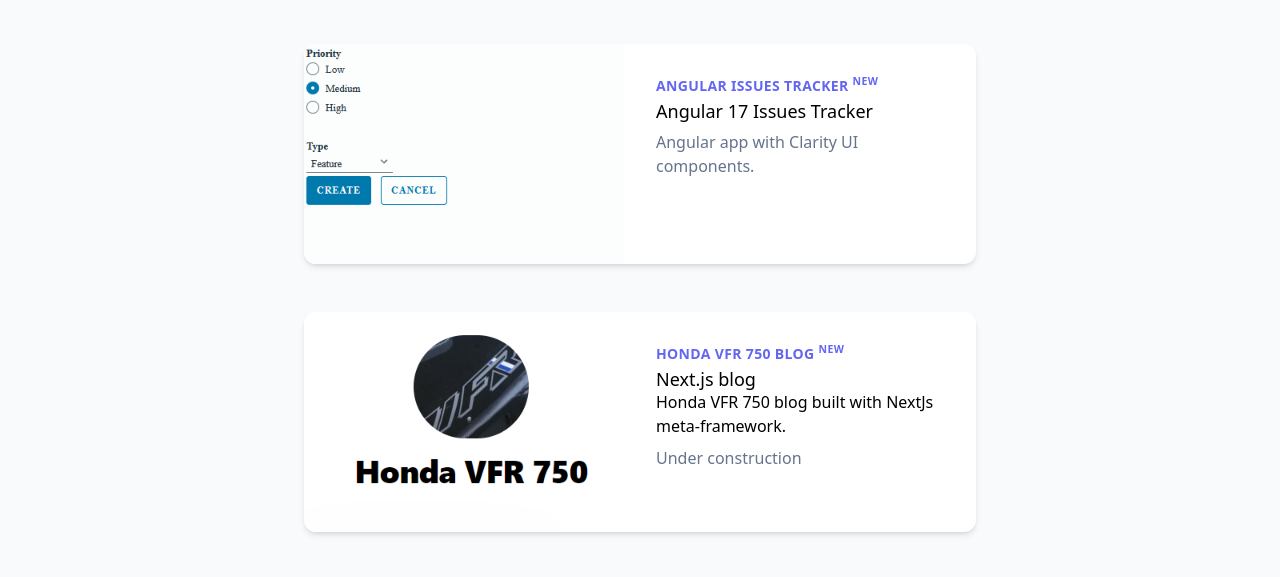
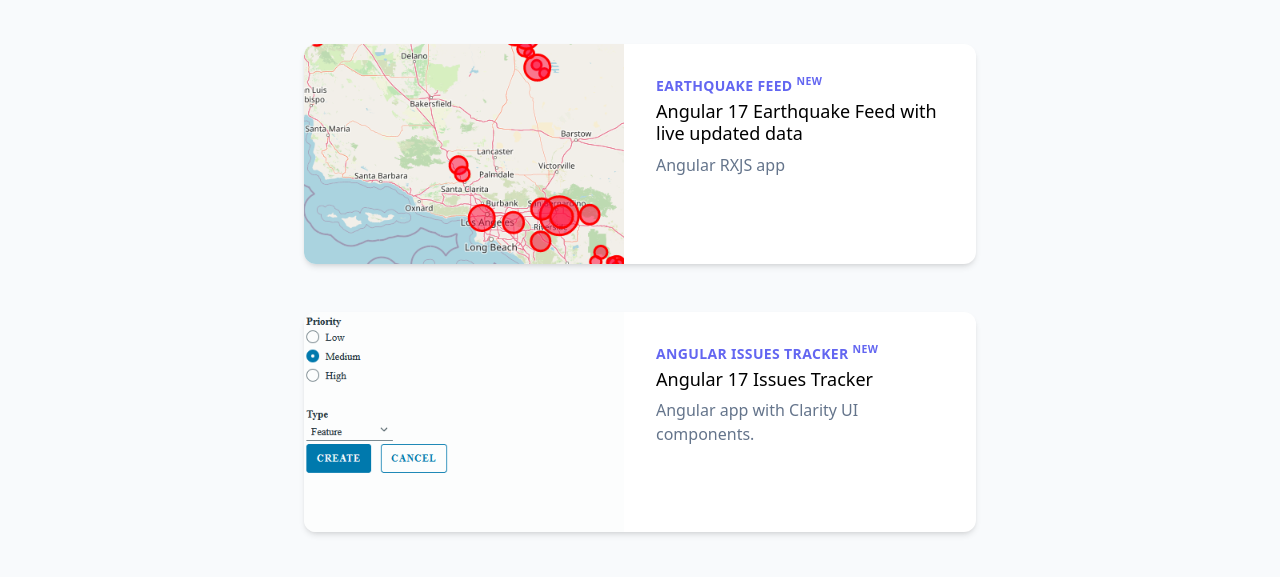
Before and after one commit to judejay/Portfolio, a website: page build/index.html in a window 1280 px wide. Shown: the part 160-737 px from the top of the page. Drawn offline with Linux system fonts and the light colour scheme.

Commit message:
feat: quake

```diff
--- a/build/index.html
+++ b/build/index.html
@@ -63,6 +63,38 @@
           </h2>
         </article>
       </section>
+      <section
+      id="apps"
+      class="flex-col-reverse flex items-center justify-center gap-8 p-6 sm:flex-row"    >
+      <div
+      class="mx-auto max-w-md overflow-hidden rounded-xl bg-white shadow-md md:max-w-2xl"
+      >
+        <div class="md:flex">
+          <div class="md:shrink-0">
+            <img
+              class="h-80 w-full object-cover md:h-full md:w-80"
+              src="./public/quake.png"
+              alt="earthquake feed"
+            />
+          </div>
+          <div class="p-8">
+            <div
+              class="text-sm font-semibold uppercase tracking-wide text-indigo-500"
+            >Earthquake Feed  <sup>New</sup>
+            </div>
+            <a
+              target="_blank"
+              href="https://earthquakefeed-8p21s361n-judejay.vercel.app/"
+              class="mt-1 block text-lg font-medium leading-tight text-black hover:underline"
+              >Angular 17 Earthquake Feed with live updated data
+            </a>
+
+            <p class="mt-2 text-slate-500">
+              Angular RXJS app           </p>
+          </div>
+        </div>
+      </div>
+    </section>
       <section
       id="apps"
       class="flex-col-reverse flex items-center justify-center gap-8 p-6 sm:flex-row"    >
```
Also changed, not shown: build/public/quake.png (added).
